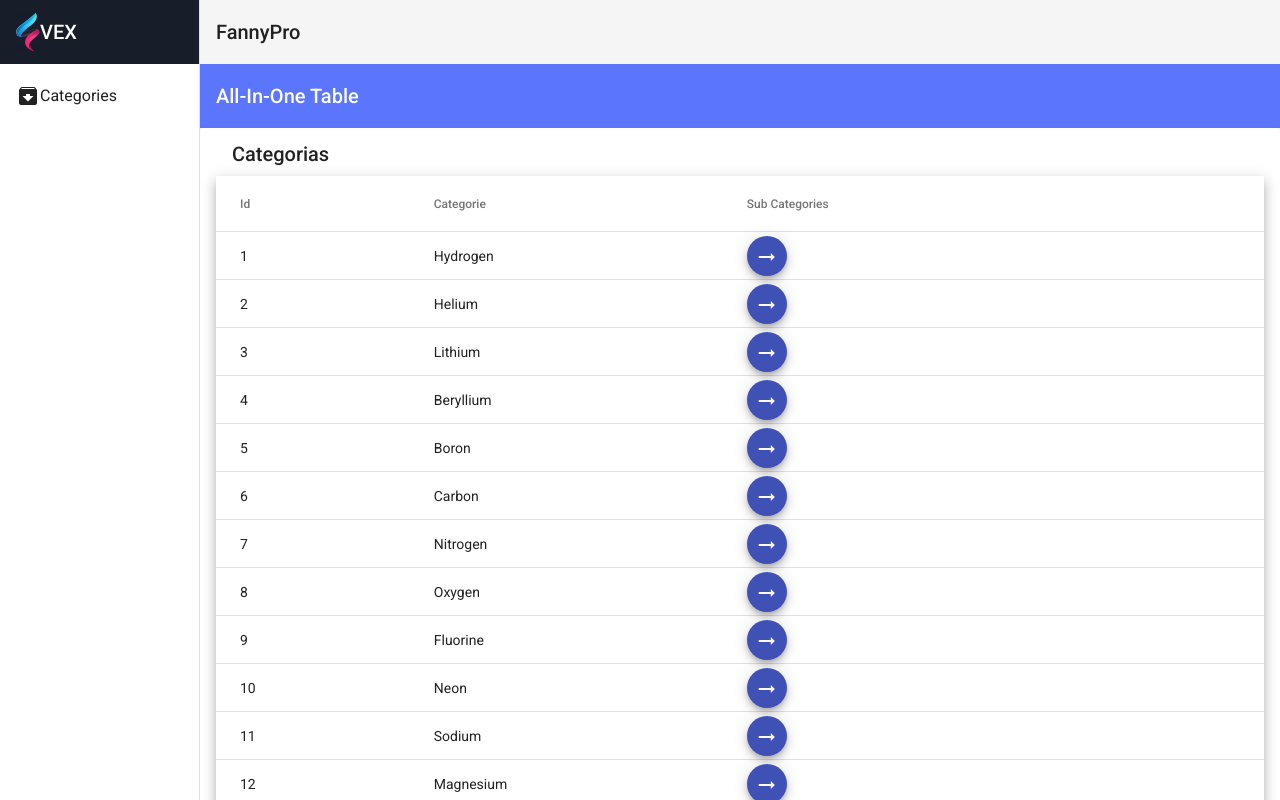
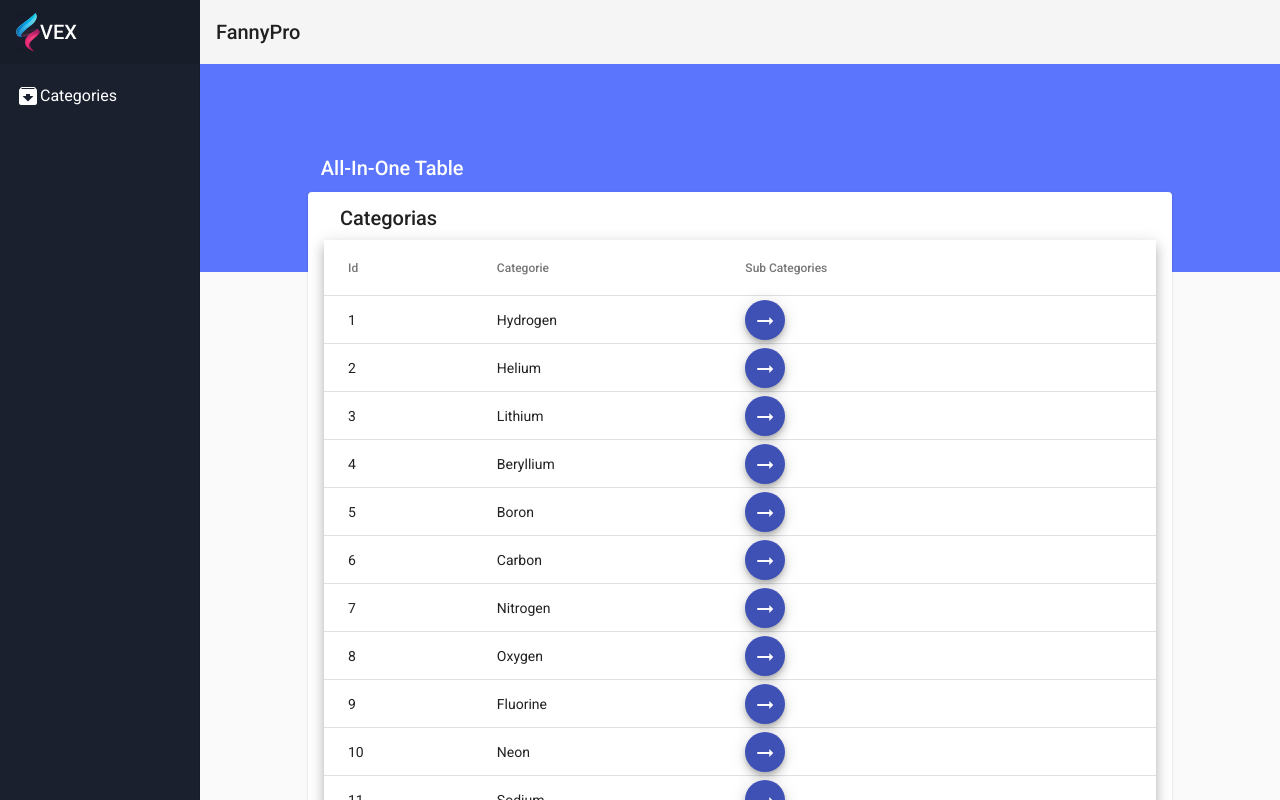
Before and after one commit to snaven10/FannyPro, an Angular app: page /#/categories in a window 1280 px wide. Built offline with nearby package versions, Linux system fonts and the light colour scheme.

Commit message:
maquetando

```diff
--- a/src/app/components/categories/categories.component.html
+++ b/src/app/components/categories/categories.component.html
@@ -1,4 +1,4 @@
-<mat-card>
+<mat-card class="mat-card">
   <mat-card-header>
     <mat-card-title>Categorias</mat-card-title>
   </mat-card-header>
--- a/src/app/components/material/material.module.ts
+++ b/src/app/components/material/material.module.ts
@@ -11,6 +11,8 @@ import { MatSortModule } from '@angular/material/sort';
 //card
 import {MatCardModule} from '@angular/material/card'; ;
 
+import {MatGridListModule} from '@angular/material/grid-list';
+
 const MaterialComponents = [
   MatToolbarModule,
   MatButtonModule,
@@ -20,7 +22,8 @@ const MaterialComponents = [
   MatTableModule,
   MatPaginatorModule,
   MatSortModule,
-  MatCardModule
+  MatCardModule,
+  MatGridListModule
 ];
 @NgModule({
   imports: [MaterialComponents],
--- a/src/app/components/navigation/navigation.component.html
+++ b/src/app/components/navigation/navigation.component.html
@@ -1,5 +1,5 @@
 <mat-sidenav-container class="sidenav-container">
-  <mat-sidenav #drawer class="sidenav" fixedInViewport
+  <mat-sidenav #drawer class="sidenav sidenav-left" fixedInViewport
       [attr.role]="(isHandset$ | async) ? 'dialog' : 'navigation'"
       [mode]="(isHandset$ | async) ? 'over' : 'side'"
       [opened]="(isHandset$ | async) === false">
@@ -8,7 +8,7 @@
       <h2 _ngcontent-rvx-c88="" class="title ltr:pl-4 rtl:pr-4 select-none flex-auto">VEX</h2>
     </mat-toolbar>
     <mat-nav-list>
-      <a mat-list-item routerLink="/categories"><mat-icon>archive</mat-icon>Categories</a>
+      <a mat-list-item routerLink="/categories" class="mat-nav-list"><mat-icon>archive</mat-icon>Categories</a>
     </mat-nav-list>
   </mat-sidenav>
   <mat-sidenav-content>
@@ -24,10 +24,12 @@
       <span>FannyPro</span>
     </mat-toolbar>
     <mat-toolbar class="migas">
-      <span>All-In-One Table</span>
+      <div class="div-migas">
+        <span>All-In-One Table</span>
+      </div>
     </mat-toolbar>
-    <!-- Add Content Here -->
-    <router-outlet></router-outlet>
-
+    <div class="grid">
+      <router-outlet></router-outlet>
+    </div>
   </mat-sidenav-content>
 </mat-sidenav-container>
--- a/src/app/components/navigation/navigation.component.scss
+++ b/src/app/components/navigation/navigation.component.scss
@@ -2,22 +2,26 @@
   height: 100%;
 }
 
-.sidenav {
+.sidenav{
   width: 200px;
+}
+.sidenav-left{
+  background: #1a202e;
+  color: #ffffff;
+}
+.mat-nav-list{
+  color: #ffffff;
 }
 
 .sidenav .mat-toolbar {
   background: #171d29;
+  color: #ffffff;
 }
 
 .mat-toolbar.mat-primary {
   position: sticky;
   top: 0;
   z-index: 1;
-}
-
-.toolbar {
-  color: #ffffff;
 }
 
 .select-none {
@@ -47,4 +51,17 @@ img {
 .migas{
   background: #5b76fd;
   color:  #ffffff;
+  height: 13rem;
 }
+.grid{
+  margin-top: -5rem;
+  width: 80%;
+  margin-left :auto;
+  margin-right:auto;
+}
+
+.div-migas{
+  width: 80%;
+  margin-left :auto;
+  margin-right:auto;
+}
```
Also changed, not shown: src/app/components/categories/categories.component.scss (line endings or trailing spaces).
